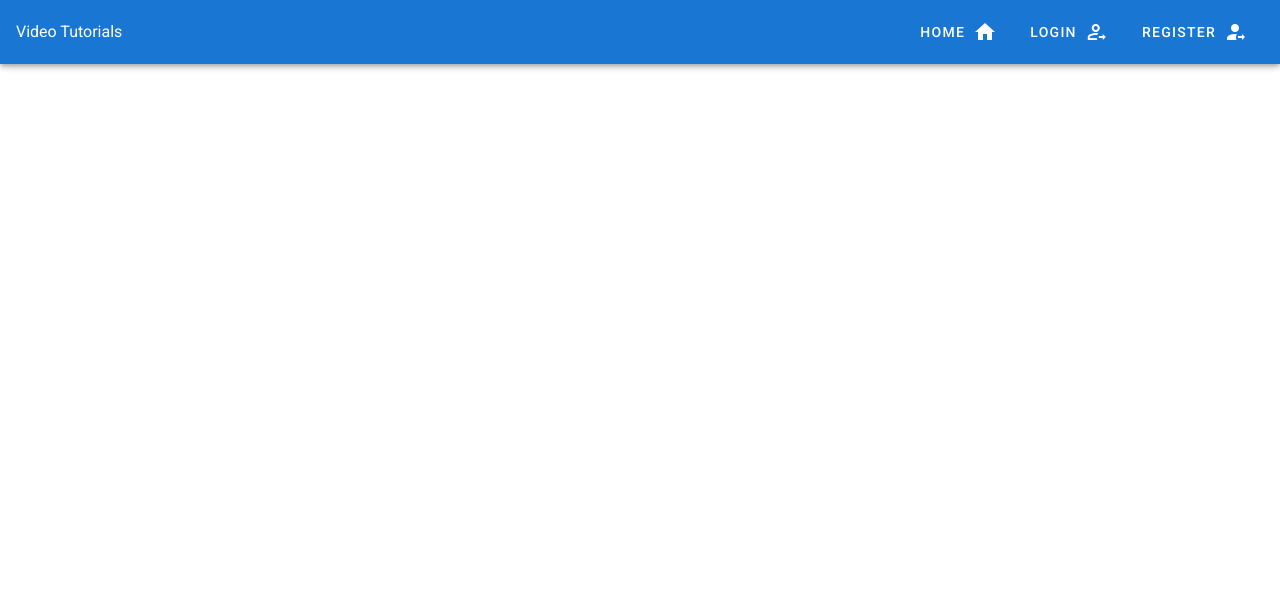
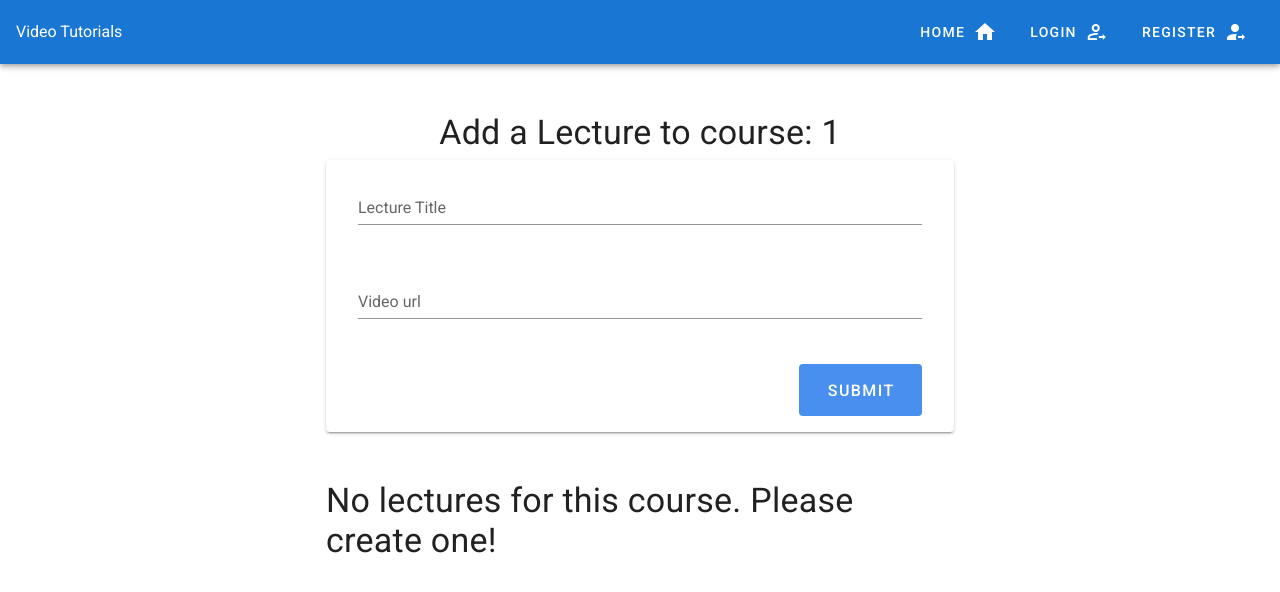
Before and after one commit to presiyan-peev/video-tutorial-register, a Vue app: page /lecture-panel/1 in a window 1280 px wide. Shown: the top 592 px of the page. Built offline with nearby package versions, Linux system fonts and the light colour scheme.

Commit message:
add lecture panel

```diff
--- a/src/_data/db.json
+++ b/src/_data/db.json
@@ -9,6 +9,11 @@
         { "title": "Vue", "description": "Lorem ipsum", "imageUrl": "https://upload.wikimedia.org/wikipedia/commons/9/95/Vue.js_Logo_2.svg", "isPublic": true, "lectures": [], "usersEnrolled": [], "usersEnrolledCount": 22 }
     ],
     "lectures": [
-        { "title": "Introduction", "videoUrl": "video.mp4", "course": "Angular" }
+        { "title": "Introduction", "videoUrl": "video.mp4", "course": "Angular" },
+        { "title": "102", "videoUrl": "video.mp4", "course": "Angular" },
+        { "title": "3rd lecture", "videoUrl": "video.mp4", "course": "Angular" },
+        { "title": "Introduction", "videoUrl": "video.mp4", "course": "Vue" },
+        { "title": "2nd lecture", "videoUrl": "video.mp4", "course": "Vue" }
+
     ]
   }
--- a/src/components/CreateCourseForm.vue
+++ b/src/components/CreateCourseForm.vue
@@ -9,6 +9,7 @@
         <v-col cols="12" sm="6" md="6">
             <v-card class="px-4">
                 <v-card-text>
+                    <v-form ref="courseCreation" v-model="valid" lazy-validation>
                         <v-row>
                             <v-col cols="12">
                                 <v-text-field v-model="courseTitle" :rules="[rules.required]" label="Course Title" maxlength="20" required></v-text-field>
@@ -33,6 +34,7 @@
                                 <v-btn x-large block depressed :disabled="!valid" color="primary lighten-1" @click="validate">Submit</v-btn>
                             </v-col>
                         </v-row>
+                    </v-form>
                 </v-card-text>
             </v-card>
         </v-col>
@@ -61,16 +63,10 @@ export default {
 
   methods: {
     validate() {
-      if (this.$refs.loginForm.validate()) {
+      if (this.$refs.courseCreation.validate()) {
         // submit form to server/API here...
       }
     },
-    reset() {
-      this.$refs.form.reset();
-    },
-    resetValidation() {
-      this.$refs.form.resetValidation();
-    }
   },
   data: () => ({
     valid: true,
--- /dev/null
+++ b/src/components/CreateLecture.vue
@@ -0,0 +1,85 @@
+<template>
+  <div class="createLectureForm">
+    <Title>Add a Lecture to course: {{course}}</Title>
+
+    <v-card class="px-4">
+      <v-card-text>
+        <v-form ref="lectureCreation" v-model="valid" lazy-validation>
+          <v-row>
+            <v-col cols="12">
+              <v-text-field
+                v-model="lectureTitle"
+                :rules="[rules.required]"
+                label="Lecture Title"
+                maxlength="20"
+                required
+              ></v-text-field>
+            </v-col>
+            <v-col cols="12">
+              <v-text-field
+                v-model="lectureImg"
+                :rules="[rules.required]"
+                label="Video url"
+                maxlength="100"
+                required
+              ></v-text-field>
+            </v-col>
+          </v-row>
+          <v-row>
+            <v-col class="d-flex ml-auto" cols="6" sm="3" xsm="3">
+              <v-btn
+                x-large
+                block
+                depressed
+                :disabled="!valid"
+                color="primary lighten-1"
+                @click="validate"
+              >Submit</v-btn>
+            </v-col>
+          </v-row>
+        </v-form>
+      </v-card-text>
+    </v-card>
+  </div>
+</template>
+
+<script>
+// @ is an alias to /src
+import Title from "@/components/helpers/Title.vue";
+
+import { mapGetters } from "vuex";
+
+export default {
+  name: "CreateLectureForm",
+  components: {
+    Title
+  },
+  computed: {
+    ...mapGetters(["isAdmin"]),
+    course() {
+      return this.$route.params.courseTitle;
+    }
+  },
+
+  methods: {
+    validate() {
+      if (this.$refs.lectureCreation.validate()) {
+        // submit form to server/API here...
+      }
+    }
+  },
+  data: () => ({
+    valid: true,
+
+    lectureTitle: "",
+    lectureDesc: "",
+    lectureImg: "",
+    verify: "",
+    show1: false,
+    rules: {
+      required: value => !!value || "Required.",
+      min: v => (v && v.length >= 8) || "Min 8 characters"
+    }
+  })
+};
+</script>
--- a/src/components/HomeAdmin.vue
+++ b/src/components/HomeAdmin.vue
@@ -22,10 +22,10 @@
                     <v-col cols="5">
                         <v-row>
                         <v-col cols="4" class="px-0">
-                            <v-btn block depressed color="yellow darken-1"  @click="navigateToEditingCourse(course.title)">Edit Course</v-btn>
+                            <v-btn block depressed color="yellow darken-1" @click="navigateToEditingCourse(course.title)">Edit Course</v-btn>
                         </v-col>
                         <v-col cols="4" class="px-0">
-                            <v-btn block depressed color="success">Add Lectures</v-btn>
+                            <v-btn block depressed color="success" @click="navigateAddingLectures(course.title)">Add Lectures</v-btn>
                         </v-col>
                         <v-col cols="4">
                             Lectures in course: {{course.lecturesCount}}
@@ -72,6 +72,9 @@ export default {
         },
         navigateToEditingCourse(title) {
             this.$router.push('/edit-course/'+title)
+        },
+        navigateAddingLectures(title) {
+            this.$router.push('/lecture-panel/'+title)
         }
     }
 }
--- /dev/null
+++ b/src/components/LecturesList.vue
@@ -0,0 +1,68 @@
+<template>
+  <div class="lecturesList">
+    <div class="lecturesList" v-if="getLecturesByTitle($route.params.courseTitle).length>0">
+      <Title>There are several lectures here</Title>
+      <v-card class="lectureListContent mx-12" tile>
+        <div
+          v-for="lecture in getLecturesByTitle($route.params.courseTitle)"
+          :key="lecture.title"
+          class="lectureListItem"
+        >
+          <v-divider></v-divider>
+          <v-row class="pl-9 d-flex align-center">
+            <v-col cols="3">{{lecture.title}}</v-col>
+            <v-spacer></v-spacer>
+            <v-col cols="1">
+              <v-btn
+                block
+                depressed
+                color="red"
+                @click="navigateAddingLectures(lecture.title)"
+              >Delete</v-btn>
+            </v-col>
+          </v-row>
+          <v-divider></v-divider>
+        </div>
+      </v-card>
+    </div>
+    <div class="emptyLecturesList" v-else>
+      <Title>No lectures for this course. Please create one!</Title>
+    </div>
+  </div>
+</template>
+
+<script>
+// @ is an alias to /src
+import Title from "@/components/helpers/Title.vue";
+
+import { mapGetters } from "vuex";
+//import EditLecture from '../views/admins/EditLecture.vue'
+
+export default {
+  name: "LecturesList",
+
+  components: {
+    Title
+  },
+
+  computed: {
+    ...mapGetters(["getLecturesByTitle"])
+  },
+
+  methods: {
+    setLectureData() {
+      this.lectures = this.getLecturesByTitle(this.$route.params.courseTitle);
+    }
+  },
+
+  mounted() {
+    this.setLectureData();
+  },
+
+  data: () => {
+    return {
+      lectures: []
+    };
+  }
+};
+</script>
--- a/src/router/index.js
+++ b/src/router/index.js
@@ -6,6 +6,7 @@ import Register from '../views/public/Register.vue'
 
 import CreateCourse from '../views/admins/CreateCourse.vue'
 import EditCourse from '../views/admins/EditCourse.vue'
+import LecturePanel from '../views/admins/LecturePanel.vue'
 
 Vue.use(VueRouter)
 
@@ -37,6 +38,11 @@ Vue.use(VueRouter)
     component: EditCourse
   },
   {
+    path: '/lecture-panel/:courseTitle',
+    name: 'LecturePanel',
+    component: LecturePanel
+  },
+  {
     path: '/about',
     name: 'About',
     // route level code-splitting
--- a/src/store/modules/api-handler.js
+++ b/src/store/modules/api-handler.js
@@ -8,7 +8,13 @@ export default {
         { title: "nodejs", description: "Lorem ipsum", imageUrl: "https://cdn.worldvectorlogo.com/logos/nodejs-icon.svg", isPublic: false, "lectures": [], usersEnrolled: [], usersEnrolledCount: 2, lecturesCount: 3 },
         { title: "Vue", description: "Lorem ipsum", imageUrl: "https://upload.wikimedia.org/wikipedia/commons/9/95/Vue.js_Logo_2.svg", isPublic: false, "lectures": [], usersEnrolled: [], usersEnrolledCount: 22, lecturesCount: 3 }
     ],
-    lectures: [],
+    lectures: [
+      { title: "Introduction", videoUrl: "video.mp4", course: "Angular" },
+        { title: "102", videoUrl: "video.mp4", course: "Angular" },
+        { title: "3rd lecture", videoUrl: "video.mp4", course: "Angular" },
+        { title: "Introduction", videoUrl: "video.mp4", course: "Vue" },
+        { title: "2nd lecture", videoUrl: "video.mp4", course: "Vue" }
+    ],
   },
   getters: {
 
@@ -18,7 +24,9 @@ export default {
 
     getAllCourses: (state) => state.courses,
 
-    getEditableCourse: (state) => (title) => state.courses.find(x => x.title == title)
+    getEditableCourse: (state) => (title) => state.courses.find(x => x.title == title),
+
+    getLecturesByTitle: (state) => (title) => state.lectures.filter(x => x.course.toLowerCase() == title.toLowerCase())
   },
   mutations: {
 
--- a/src/views/admins/LecturePanel.vue
+++ b/src/views/admins/LecturePanel.vue
@@ -0,0 +1,37 @@
+<template>
+  <div class="lecturePanel">
+    <div class="lecturePanelContent" v-if="isAdmin">
+      <v-row>
+        <v-col cols="0" sm="3" md="3"></v-col>
+        <v-col cols="12" sm="6" md="6">
+          <CreateLecture />
+          <LecturesList />
+        </v-col>
+        <v-col cols="0" sm="3" md="3"></v-col>
+      </v-row>
+    </div>
+    <NotAuthorised v-else />
+  </div>
+</template>
+
+<script>
+// @ is an alias to /src
+import CreateLecture from "@/components/CreateLecture.vue";
+import LecturesList from "@/components/LecturesList.vue";
+import NotAuthorised from "@/components/helpers/NotAuthorised.vue";
+
+import { mapGetters } from "vuex";
+
+export default {
+  name: "LecturePanel",
+  components: {
+    CreateLecture,
+    LecturesList,
+    NotAuthorised
+  },
+
+  computed: {
+    ...mapGetters(["isAdmin"])
+  }
+};
+</script>
```
